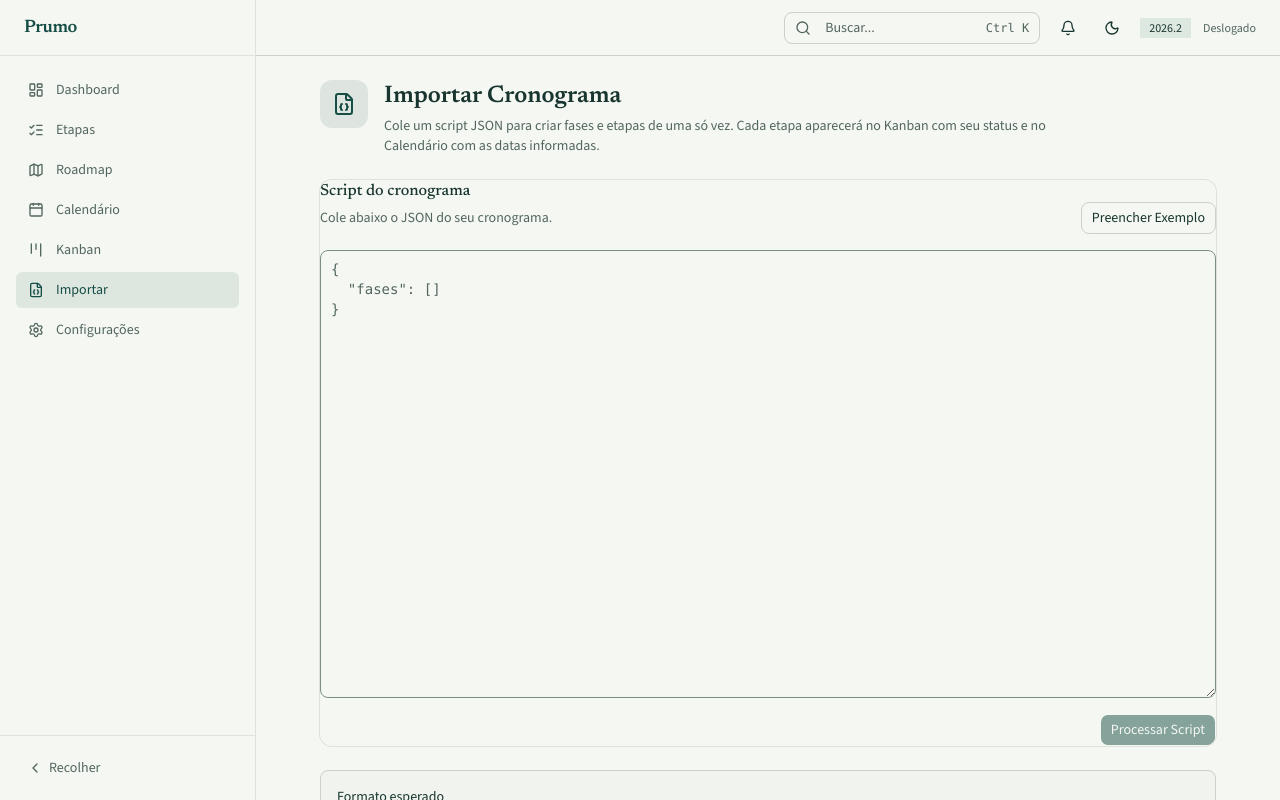
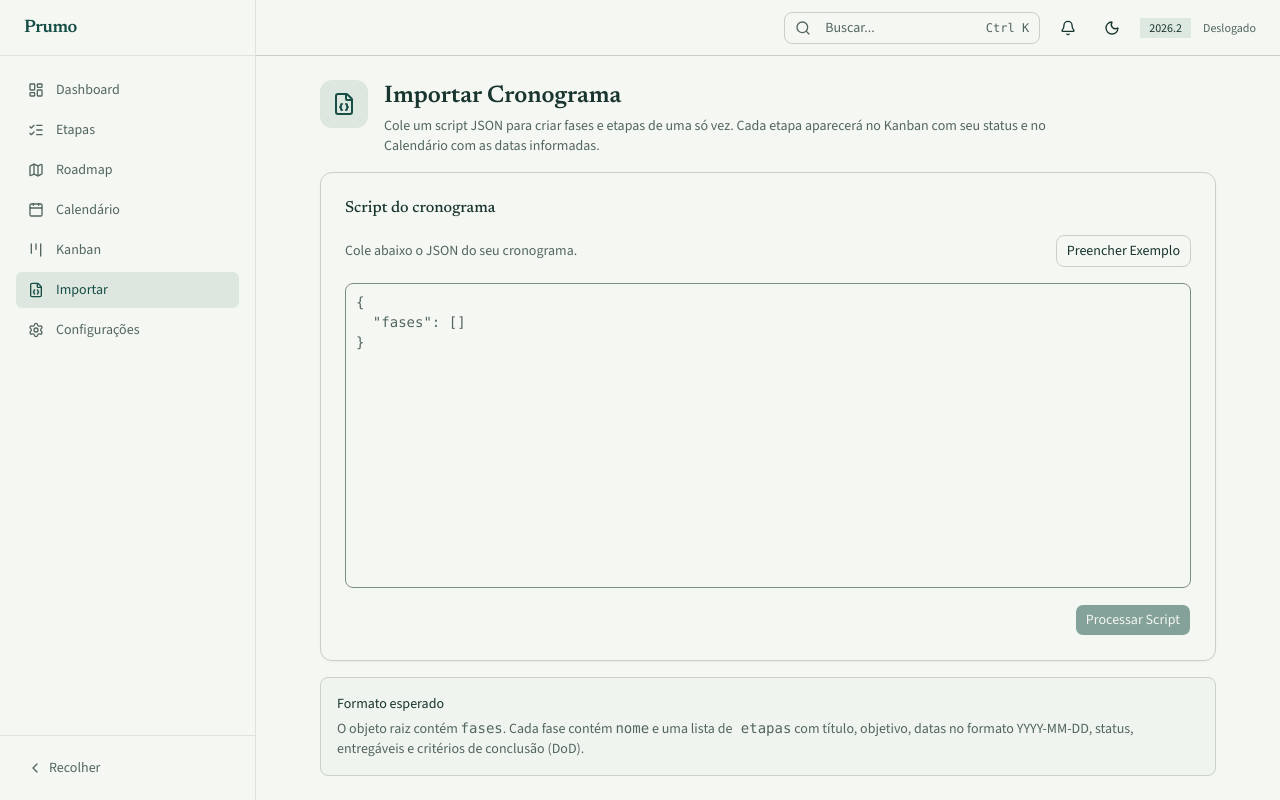
Before and after one commit to Ramon-M-S/Workspace-sicom, a Next.js app: page /importar in a window 1280 px wide. Built offline with nearby package versions, Linux system fonts and the light colour scheme; no server answers.

Commit message:
fix(ui): corrigir rolagens desnecessarias, espacamento de cards e layout geral

```diff
--- a/app/(dashboard)/calendario/page.tsx
+++ b/app/(dashboard)/calendario/page.tsx
@@ -5,8 +5,8 @@ export default async function Page() {
   const etapas = await buscarEtapasCalendario();
 
   return (
-    <div className="space-y-6">
-      <h1 className="text-2xl font-semibold">Calendário de Prazos</h1>
+    <div className="flex h-full min-h-0 flex-col gap-4">
+      <h1 className="shrink-0 text-2xl font-semibold">Calendário de Prazos</h1>
       <CalendarioMensal etapas={etapas} />
     </div>
   );
--- a/app/(dashboard)/configuracoes/page.tsx
+++ b/app/(dashboard)/configuracoes/page.tsx
@@ -18,7 +18,7 @@ export default async function ConfiguracoesPage() {
   ]);
 
   return (
-    <div className="space-y-6">
+    <div className="mx-auto w-full max-w-5xl space-y-6">
       <div>
         <h1 className="text-2xl font-semibold">Configurações do Sistema</h1>
         <p className="mt-1 text-sm text-muted-foreground">
--- a/app/(dashboard)/importar/page.tsx
+++ b/app/(dashboard)/importar/page.tsx
@@ -4,8 +4,8 @@ import { Card, CardContent, CardHeader, CardTitle } from "@/components/ui/card";
 
 export default function ImportarPage() {
   return (
-    <div className="mx-auto max-w-4xl space-y-6">
-      <div className="flex items-start gap-4">
+    <div className="mx-auto flex h-full min-h-0 w-full max-w-4xl flex-col gap-4">
+      <div className="flex shrink-0 items-start gap-4">
         <div className="rounded-xl bg-primary/10 p-3 text-primary">
           <FileJson className="h-6 w-6" aria-hidden="true" />
         </div>
@@ -18,16 +18,16 @@ export default function ImportarPage() {
         </div>
       </div>
 
-      <Card>
-        <CardHeader>
+      <Card className="flex min-h-0 flex-1 flex-col">
+        <CardHeader className="shrink-0">
           <CardTitle>Script do cronograma</CardTitle>
         </CardHeader>
-        <CardContent>
+        <CardContent className="flex min-h-0 flex-1 flex-col space-y-4">
           <FormImportar />
         </CardContent>
       </Card>
 
-      <div className="rounded-lg border bg-muted/30 p-4 text-sm text-muted-foreground">
+      <div className="shrink-0 rounded-lg border bg-muted/30 p-4 text-sm text-muted-foreground">
         <p className="font-medium text-foreground">Formato esperado</p>
         <p className="mt-1">
           O objeto raiz contém <code className="font-mono">fases</code>. Cada fase
--- a/app/(dashboard)/layout.tsx
+++ b/app/(dashboard)/layout.tsx
@@ -11,7 +11,7 @@ export default function DashboardLayout({
       <Sidebar />
       <div className="flex flex-1 flex-col overflow-hidden">
         <Header />
-        <main className="flex-1 overflow-auto p-6">{children}</main>
+        <main className="min-h-0 flex-1 overflow-auto p-6">{children}</main>
       </div>
     </div>
   );
--- a/app/globals.css
+++ b/app/globals.css
@@ -7,6 +7,20 @@
 @layer utilities {
   .text-balance {
     text-wrap: balance;
+  }
+
+  .scrollbar-thin {
+    scrollbar-width: thin;
+    scrollbar-color: hsl(var(--muted-foreground) / 0.4) transparent;
+  }
+
+  .scrollbar-thin::-webkit-scrollbar {
+    width: 6px;
+  }
+
+  .scrollbar-thin::-webkit-scrollbar-thumb {
+    border-radius: 9999px;
+    background-color: hsl(var(--muted-foreground) / 0.4);
   }
 }
 
--- a/components/configuracoes/form-configuracoes.tsx
+++ b/components/configuracoes/form-configuracoes.tsx
@@ -101,7 +101,7 @@ export function FormConfiguracoes({ configuracao, etapas, anotacoes }: Props) {
           <CardTitle>Perfil do Projeto</CardTitle>
           <CardDescription>Informações básicas para organizar o cronograma do projeto.</CardDescription>
         </CardHeader>
-        <CardContent>
+        <CardContent className="space-y-4">
           <form
             className="space-y-5"
             onSubmit={(event) => salvar(event, {
@@ -137,7 +137,7 @@ export function FormConfiguracoes({ configuracao, etapas, anotacoes }: Props) {
           <CardTitle>Automação</CardTitle>
           <CardDescription>Defina como e quando os lembretes de prazo serão enviados.</CardDescription>
         </CardHeader>
-        <CardContent>
+        <CardContent className="space-y-4">
           <form
             className="space-y-5"
             onSubmit={(event) => salvar(event, {
@@ -193,7 +193,7 @@ export function FormConfiguracoes({ configuracao, etapas, anotacoes }: Props) {
         <CardTitle>Dados do Projeto</CardTitle>
         <CardDescription>Resumo dos registros armazenados no sistema.</CardDescription>
       </CardHeader>
-      <CardContent className="space-y-6">
+      <CardContent className="space-y-4">
         <div className="grid gap-4 sm:grid-cols-2">
           <div className="flex items-center gap-3 rounded-lg border p-4">
             <Database className="size-5 text-muted-foreground" />
@@ -204,7 +204,7 @@ export function FormConfiguracoes({ configuracao, etapas, anotacoes }: Props) {
             <p className="font-medium">{anotacoes} {anotacoes === 1 ? "anotação" : "anotações"}</p>
           </div>
         </div>
-        <div className="rounded-lg border border-destructive/30 bg-destructive/5 p-4">
+        <div className="space-y-3 rounded-lg border border-destructive/50 bg-destructive/5 p-4">
           <div className="flex items-start gap-3">
             <AlertTriangle className="mt-0.5 size-5 shrink-0 text-destructive" />
             <div className="flex-1 space-y-1">
@@ -212,9 +212,11 @@ export function FormConfiguracoes({ configuracao, etapas, anotacoes }: Props) {
               <p className="text-sm text-muted-foreground">Esta ação remove os dados atuais e restaura a configuração inicial do sistema.</p>
             </div>
           </div>
-          <Button type="button" variant="destructive" className="mt-4" onClick={() => setDialogAberto(true)}>
-            Restaurar Dados de Fábrica
-          </Button>
+          <div>
+            <Button type="button" variant="destructive" onClick={() => setDialogAberto(true)}>
+              Restaurar Dados de Fábrica
+            </Button>
+          </div>
         </div>
       </CardContent>
       <Dialog open={dialogAberto} onOpenChange={setDialogAberto}>
--- a/components/importar/form-importar.tsx
+++ b/components/importar/form-importar.tsx
@@ -96,8 +96,8 @@ export function FormImportar() {
   }
 
   return (
-    <div className="space-y-4">
-      <div className="flex flex-wrap items-center justify-between gap-3">
+    <div className="flex min-h-0 flex-1 flex-col gap-4">
+      <div className="flex shrink-0 flex-wrap items-center justify-between gap-3">
         <p className="text-sm text-muted-foreground">
           Cole abaixo o JSON do seu cronograma.
         </p>
@@ -115,11 +115,11 @@ export function FormImportar() {
         onChange={(event) => setScript(event.target.value)}
         aria-label="Script JSON do cronograma"
         placeholder={'{\n  "fases": []\n}'}
-        className="min-h-[28rem] resize-y font-mono text-sm"
+        className="min-h-0 flex-1 resize-none font-mono text-sm"
         spellCheck={false}
         disabled={processando}
       />
-      <div className="flex justify-end">
+      <div className="flex shrink-0 justify-end">
         <Button type="button" onClick={processarScript} disabled={processando || !script.trim()}>
           {processando ? "Processando..." : "Processar Script"}
         </Button>
--- a/components/ui/card.tsx
+++ b/components/ui/card.tsx
@@ -11,7 +11,7 @@ function Card({
       data-slot="card"
       data-size={size}
       className={cn(
-        "group/card flex flex-col gap-(--card-spacing) overflow-hidden rounded-xl bg-card py-(--card-spacing) text-sm text-card-foreground ring-1 ring-foreground/10 [--card-spacing:--spacing(4)] has-data-[slot=card-footer]:pb-0 has-[>img:first-child]:pt-0 data-[size=sm]:[--card-spacing:--spacing(3)] data-[size=sm]:has-data-[slot=card-footer]:pb-0 *:[img:first-child]:rounded-t-xl *:[img:last-child]:rounded-b-xl",
+        "group/card flex flex-col gap-4 overflow-hidden rounded-xl border bg-card py-6 text-sm text-card-foreground shadow-sm data-[size=sm]:gap-3 data-[size=sm]:py-4",
         className
       )}
       {...props}
@@ -24,7 +24,7 @@ function CardHeader({ className, ...props }: React.ComponentProps<"div">) {
     <div
       data-slot="card-header"
       className={cn(
-        "group/card-header @container/card-header grid auto-rows-min items-start gap-1 rounded-t-xl px-(--card-spacing) has-data-[slot=card-action]:grid-cols-[1fr_auto] has-data-[slot=card-description]:grid-rows-[auto_auto] [.border-b]:pb-(--card-spacing)",
+        "grid gap-1.5 px-6 group-data-[size=sm]/card:px-4",
         className
       )}
       {...props}
@@ -72,7 +72,7 @@ function CardContent({ className, ...props }: React.ComponentProps<"div">) {
   return (
     <div
       data-slot="card-content"
-      className={cn("px-(--card-spacing)", className)}
+      className={cn("px-6 group-data-[size=sm]/card:px-4", className)}
       {...props}
     />
   )
@@ -83,7 +83,7 @@ function CardFooter({ className, ...props }: React.ComponentProps<"div">) {
     <div
       data-slot="card-footer"
       className={cn(
-        "flex items-center rounded-b-xl border-t bg-muted/50 p-(--card-spacing)",
+        "flex items-center border-t bg-muted/50 px-6 py-4 group-data-[size=sm]/card:px-4",
         className
       )}
       {...props}
--- a/prisma/seed-logic.ts
+++ b/prisma/seed-logic.ts
@@ -42,7 +42,7 @@ export async function executarSeed(usuarioId: string, apenasFases = false) {
     where: { usuarioId },
     create: {
       usuarioId,
-      nomeProjeto: "TCC - SICOM",
+      nomeProjeto: "Meu TCC",
       ativoLembretes: true,
       diasAntecedencia: 7,
     },
```
Also changed, not shown: components/calendario/calendario-mensal.tsx (+12 -8 lines).
